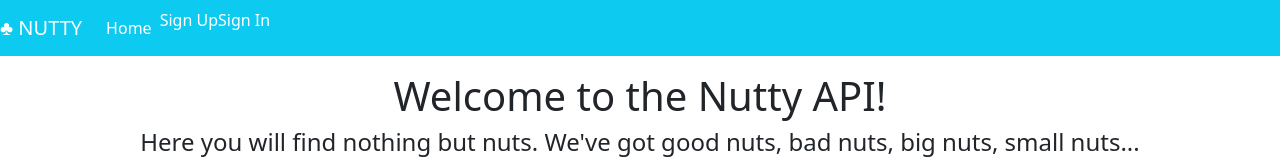
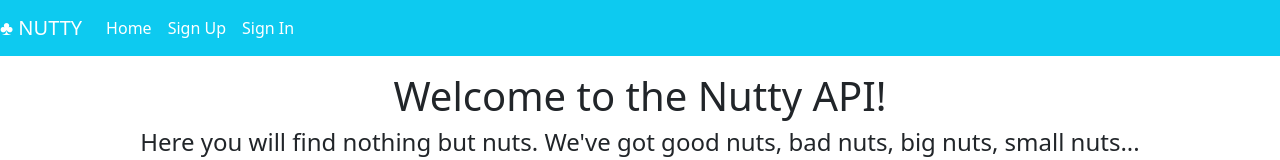
Before and after one commit to angel-zh/React-Auth-NutsAPI, a React (Create React App) app: page / in a window 1280 px wide. Shown: the top 160 px of the page. Built offline with nearby package versions, Linux system fonts and the light colour scheme.

Commit message:
fixes header spacing

```diff
--- a/src/components/shared/Header.js
+++ b/src/components/shared/Header.js
@@ -8,22 +8,22 @@ const linkStyle = {
 }
 const authenticatedOptions = (
 	<>
-		<Nav.Item>
+		<Nav.Item className='mt-2 mx-2'>
 			<Link to='change-password' style={linkStyle}>
 				Change Password
 			</Link>
 		</Nav.Item>
-		<Nav.Item>
+		<Nav.Item className='mt-2 mx-2'>
 			<Link to='sign-out' style={linkStyle}>
 				Sign Out
 			</Link>
 		</Nav.Item>
-		<Nav.Item>
+		<Nav.Item className='mt-2 mx-2'>
 			<Link to='create' style={linkStyle}>
 				Add a Nut
 			</Link>
 		</Nav.Item>
-		<Nav.Item>
+		<Nav.Item className='mt-2 mx-2'>
 			<Link to='nuts' style={linkStyle}>
 				Index All Nuts
 			</Link>
@@ -33,10 +33,10 @@ const authenticatedOptions = (
 
 const unauthenticatedOptions = (
 	<>
-		<Nav.Item>
+		<Nav.Item className='mt-2 mx-2'>
 			<Link to='sign-up' style={linkStyle}>Sign Up</Link>
 		</Nav.Item>
-		<Nav.Item>
+		<Nav.Item className='mt-2 mx-2'>
 			<Link to='sign-in' style={linkStyle}>Sign In</Link>
 		</Nav.Item>
 	</>
```
